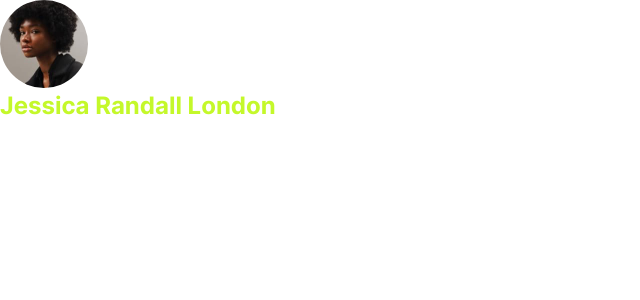
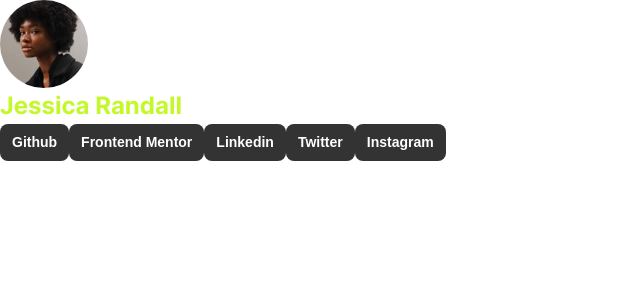
Before and after one commit to CarolineLienard/social-links-profile, a React (Create React App) app: page / in a window 1280 px wide. Shown: the top 300 px of the page, without its empty margins (0-640 px from the left). Built offline with nearby package versions, Linux system fonts and the light colour scheme.

Commit message:
✨feat : add Button component

```diff
--- a/src/App.tsx
+++ b/src/App.tsx
@@ -1,7 +1,8 @@
-import { MainHeading } from './styles/theme';
-import { colors } from './styles/theme';
-import { User, users } from './data/users';
-import Avatar from './components/Avatar';
+import { MainHeading } from "./styles/theme";
+import { colors } from "./styles/theme";
+import { User, users } from "./data/users";
+import Avatar from "./components/Avatar";
+import Button from "./components/Button";
 
 function App() {
   return (
@@ -10,8 +11,15 @@ function App() {
         <div key={index}>
           <Avatar profilePicture={user.profile} />
           <MainHeading $textColor={colors.green}>
-              {user.firstName} {user.lastName} {user.city}
+            {user.firstName} {user.lastName}
           </MainHeading>
+          {user.socialLinks.map((socialLink, linkIndex) => (
+            <Button
+              key={linkIndex}
+              label={socialLink.network}
+              link={socialLink.url}
+            />
+          ))}
         </div>
       ))}
     </main>
--- /dev/null
+++ b/src/components/Button.tsx
@@ -0,0 +1,33 @@
+import styled from "styled-components";
+import { colors, BoldText, spacing } from "../styles/theme";
+
+const StyledButton = styled.button`
+  padding: ${spacing.spacing100} ${spacing.spacing150};
+  background-color: ${colors.grey700};
+  border: none;
+  border-radius: 8px;
+  cursor: pointer;
+  transition: background-color 0.8s;
+  &:hover {
+    background-color: ${colors.green};
+    & > p {
+      color: ${colors.grey700};
+    }
+  }
+`;
+
+export default function Button({
+  label,
+  link,
+}: {
+  label: string;
+  link: string;
+}) {
+  return (
+    <a href={link} target="_blank" rel="noopener noreferrer">
+      <StyledButton>
+        <BoldText>{label}</BoldText>
+      </StyledButton>
+    </a>
+  );
+}
--- a/src/data/users.ts
+++ b/src/data/users.ts
@@ -31,14 +31,14 @@ export const users: User[] = [
       },
       {
         network: "Frontend Mentor",
-        url: "https://Frontendmentor.com/",
+        url: "https://www.frontendmentor.io/",
       },
       {
         network: "Linkedin",
         url: "https://linkedin.com/",
       },
       {
-        network: "LinkedIn",
+        network: "Twitter",
         url: "https://twitter.com/",
       },
       {
--- a/src/styles/theme.ts
+++ b/src/styles/theme.ts
@@ -42,3 +42,13 @@ export const BoldText = styled.p<TextProps>`
   ${baseTextStyle}
   font-weight: 700;
 `;
+
+// Spacing
+export const spacing = {
+  spacing500: pxToRem(40),
+  spacing300: pxToRem(24),
+  spacing200: pxToRem(16),
+  spacing150: pxToRem(12),
+  spacing100: pxToRem(8),
+  spacing50: pxToRem(4),
+};
```
Lines whose indentation alone changed are shown as unchanged.
